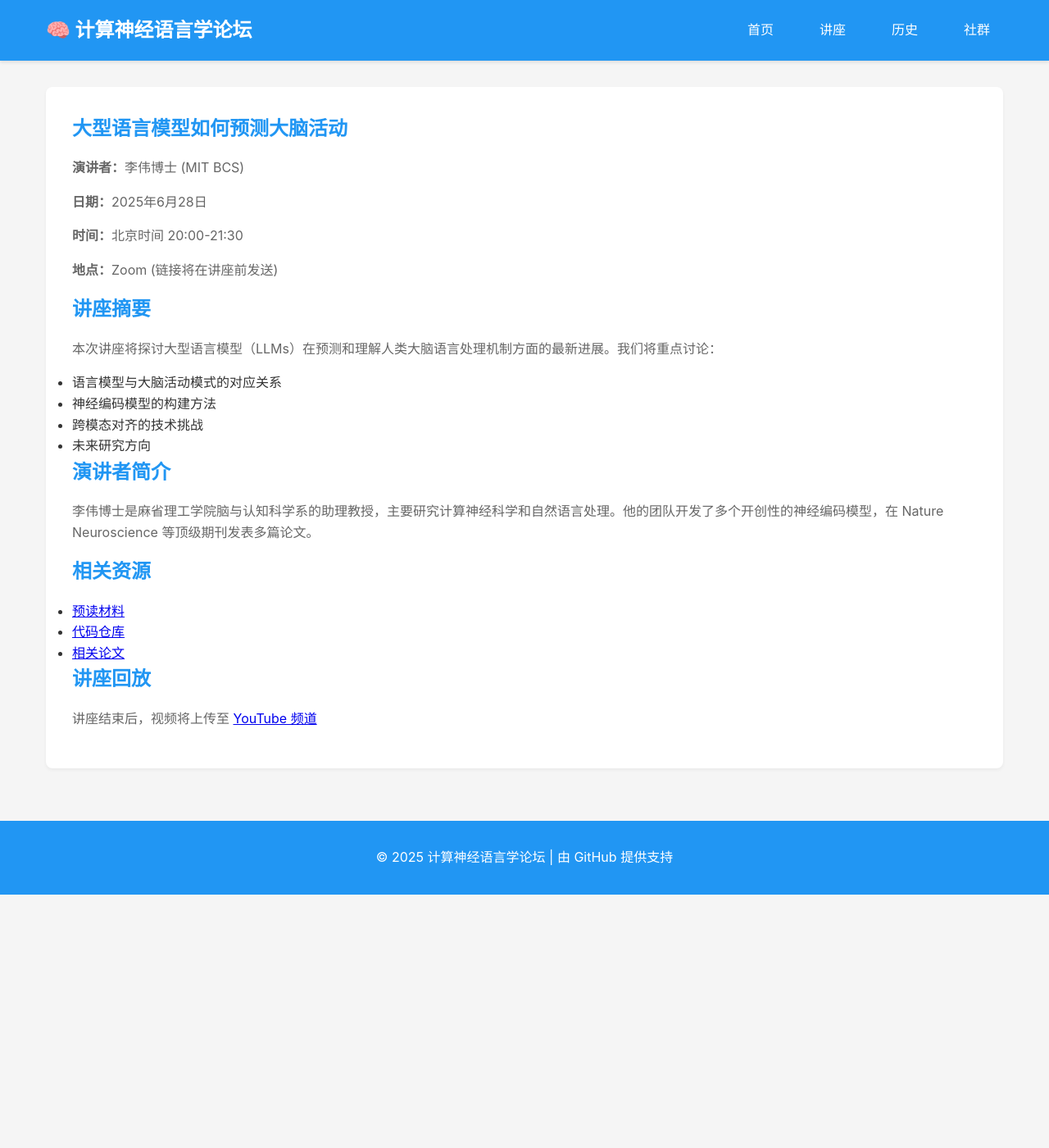
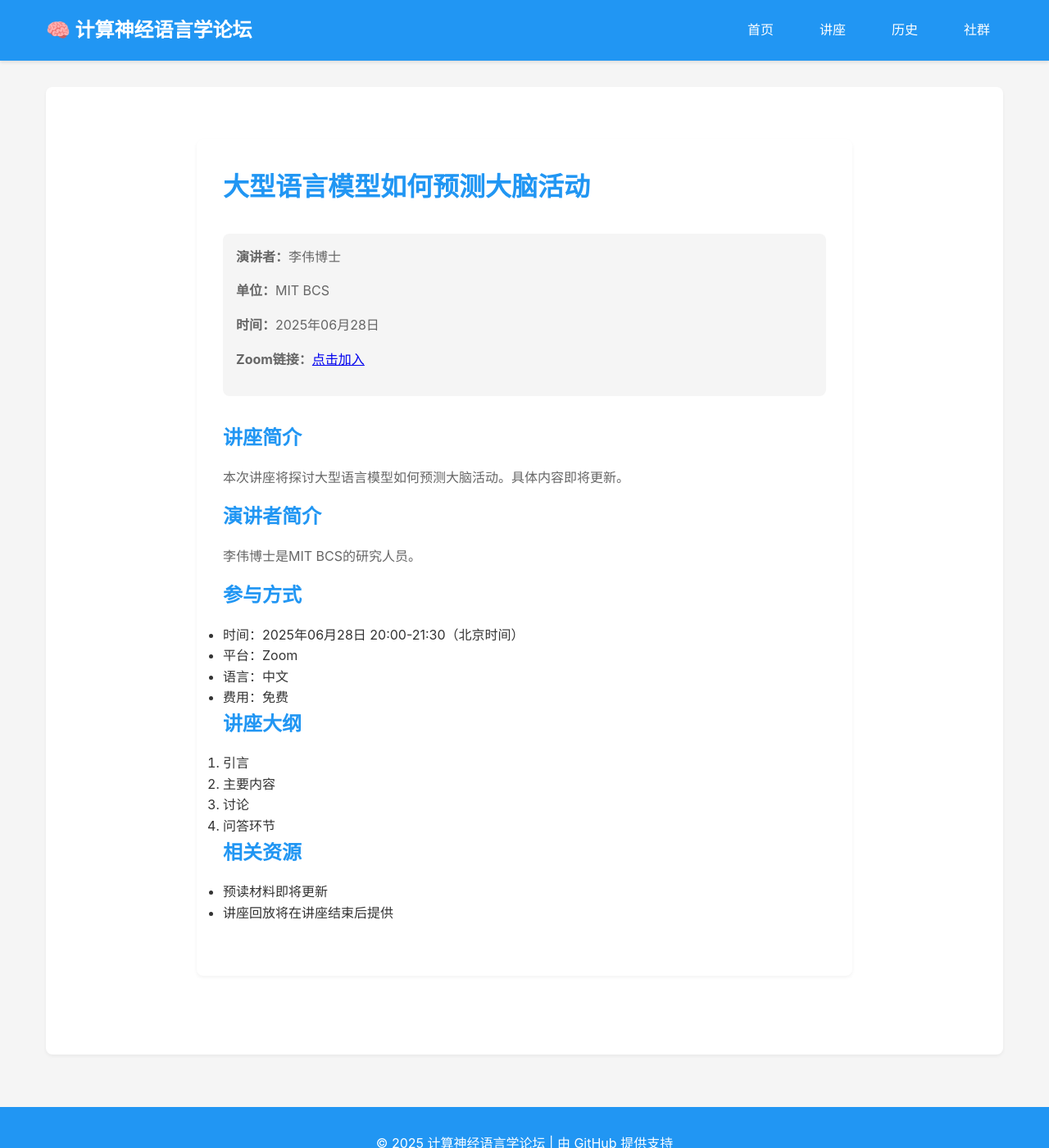
Before and after one commit to xufengduan/Computational-Neurolinguistics-Forum, a Jekyll site: the page built from events/2025-06-Li-Wei/index.md, in a window 1280 px wide and 1400 px high. Shown: the whole window at 82% size. Built offline with Jekyll 4.4.1, drawn with Linux system fonts in a browser that asks for light colours.

Commit message:
重构讲座页面生成系统：1. 添加自动生成脚本 2. 集中管理讲座数据 3. 优化目录结构

```diff
--- a/_config.yml
+++ b/_config.yml
@@ -17,3 +17,11 @@
   - node_modules
   - vendor
   - .gitignore
+  - scripts
+  - Makefile
+
+# 集合配置
+collections:
+  events:
+    output: true
+    permalink: /events/:path/
--- a/_layouts/event.html
+++ b/_layouts/event.html
@@ -1,18 +1,60 @@
 ---
 layout: default
 ---
-<article class="event">
-    <header>
+<div class="event-detail">
+    <div class="card">
         <h1>{{ page.title }}</h1>
         <div class="event-meta">
             <p><strong>演讲者：</strong>{{ page.speaker }}</p>
-            <p><strong>日期：</strong>{{ page.date }}</p>
-            <p><strong>时间：</strong>{{ page.time }}</p>
-            <p><strong>地点：</strong>{{ page.location }}</p>
+            <p><strong>单位：</strong>{{ page.institution }}</p>
+            <p><strong>时间：</strong>{{ page.date | date: "%Y年%m月%d日" }}</p>
+            {% if page.zoom_link %}
+            <p><strong>Zoom链接：</strong><a href="{{ page.zoom_link }}">点击加入</a></p>
+            {% endif %}
         </div>
-    </header>
 
-    <div class="event-content">
-        {{ content }}
+        <div class="event-content">
+            {{ content }}
+        </div>
+
+        {% if page.slides %}
+        <div class="event-resources">
+            <h3>讲座资源</h3>
+            <a href="{{ page.slides }}" class="button">查看幻灯片</a>
+        </div>
+        {% endif %}
+
+        {% if page.video %}
+        <div class="event-resources">
+            <h3>讲座视频</h3>
+            <a href="{{ page.video }}" class="button">观看视频</a>
+        </div>
+        {% endif %}
     </div>
-</article>
+</div>
+
+<style>
+    .event-detail {
+        max-width: 800px;
+        margin: 0 auto;
+        padding: 2rem 0;
+    }
+
+    .event-meta {
+        margin: 2rem 0;
+        padding: 1rem;
+        background: var(--background-light);
+        border-radius: var(--border-radius);
+    }
+
+    .event-content {
+        margin: 2rem 0;
+        line-height: 1.6;
+    }
+
+    .event-resources {
+        margin-top: 2rem;
+        padding-top: 2rem;
+        border-top: 1px solid var(--border-color);
+    }
+</style>
--- a/events/2025-06-Li-Wei.md
+++ /dev/null
@@ -1,32 +0,0 @@
----
-layout: event
-title: 大型语言模型如何预测大脑活动
-speaker: 李伟博士 (MIT BCS)
-date: 2025年6月28日
-time: 北京时间 20:00-21:30
-location: Zoom (链接将在讲座前发送)
-permalink: /events/2025-06-Li-Wei/
----
-
-## 讲座摘要
-
-本次讲座将探讨大型语言模型（LLMs）在预测和理解人类大脑语言处理机制方面的最新进展。我们将重点讨论：
-
-- 语言模型与大脑活动模式的对应关系
-- 神经编码模型的构建方法
-- 跨模态对齐的技术挑战
-- 未来研究方向
-
-## 演讲者简介
-
-李伟博士是麻省理工学院脑与认知科学系的助理教授，主要研究计算神经科学和自然语言处理。他的团队开发了多个开创性的神经编码模型，在 Nature Neuroscience 等顶级期刊发表多篇论文。
-
-## 相关资源
-
-- [预读材料](#)
-- [代码仓库](#)
-- [相关论文](#)
-
-## 讲座回放
-
-讲座结束后，视频将上传至 [YouTube 频道](#)
--- /dev/null
+++ b/events/2025-06-Li-Wei/index.md
@@ -0,0 +1,52 @@
+---
+layout: event
+title: 大型语言模型如何预测大脑活动
+speaker: 李伟博士
+institution: MIT BCS
+date: 2025-06-28
+permalink: /events/2025-06-Li-Wei/
+zoom_link: https://mit.zoom.us/j/123456789
+---
+
+## 讲座简介
+
+{% if page.abstract %}
+{{ page.abstract }}
+{% else %}
+本次讲座将探讨{{ page.title }}。具体内容即将更新。
+{% endif %}
+
+## 演讲者简介
+
+{% if page.bio %}
+{{ page.bio }}
+{% else %}
+{{ page.speaker }}是{{ page.institution }}的研究人员。
+{% endif %}
+
+## 参与方式
+
+- 时间：{{ page.date | date: "%Y年%m月%d日" }} 20:00-21:30（北京时间）
+- 平台：Zoom
+- 语言：中文
+- 费用：免费
+
+## 讲座大纲
+
+{% if page.outline %}
+{{ page.outline }}
+{% else %}
+1. 引言
+2. 主要内容
+3. 讨论
+4. 问答环节
+{% endif %}
+
+## 相关资源
+
+{% if page.resources %}
+{{ page.resources }}
+{% else %}
+- 预读材料即将更新
+- 讲座回放将在讲座结束后提供
+{% endif %}
```
Also changed, not shown: README.md (+24 -22 lines), _data/events.yml (added, +60 -0 lines), events/2025-04-Anna-Lee/index.md (added, +52 -0 lines), events/2025-05-Chen-Xiaoming/index.md (added, +53 -0 lines), events/2025-07-Zhang-Rui/index.md (added, +51 -0 lines), events/index.md (+52 -6 lines), scripts/generate_event_pages.py (added, +101 -0 lines), Gemfile (line endings or trailing spaces), Gemfile.lock (added), 1 other file.
